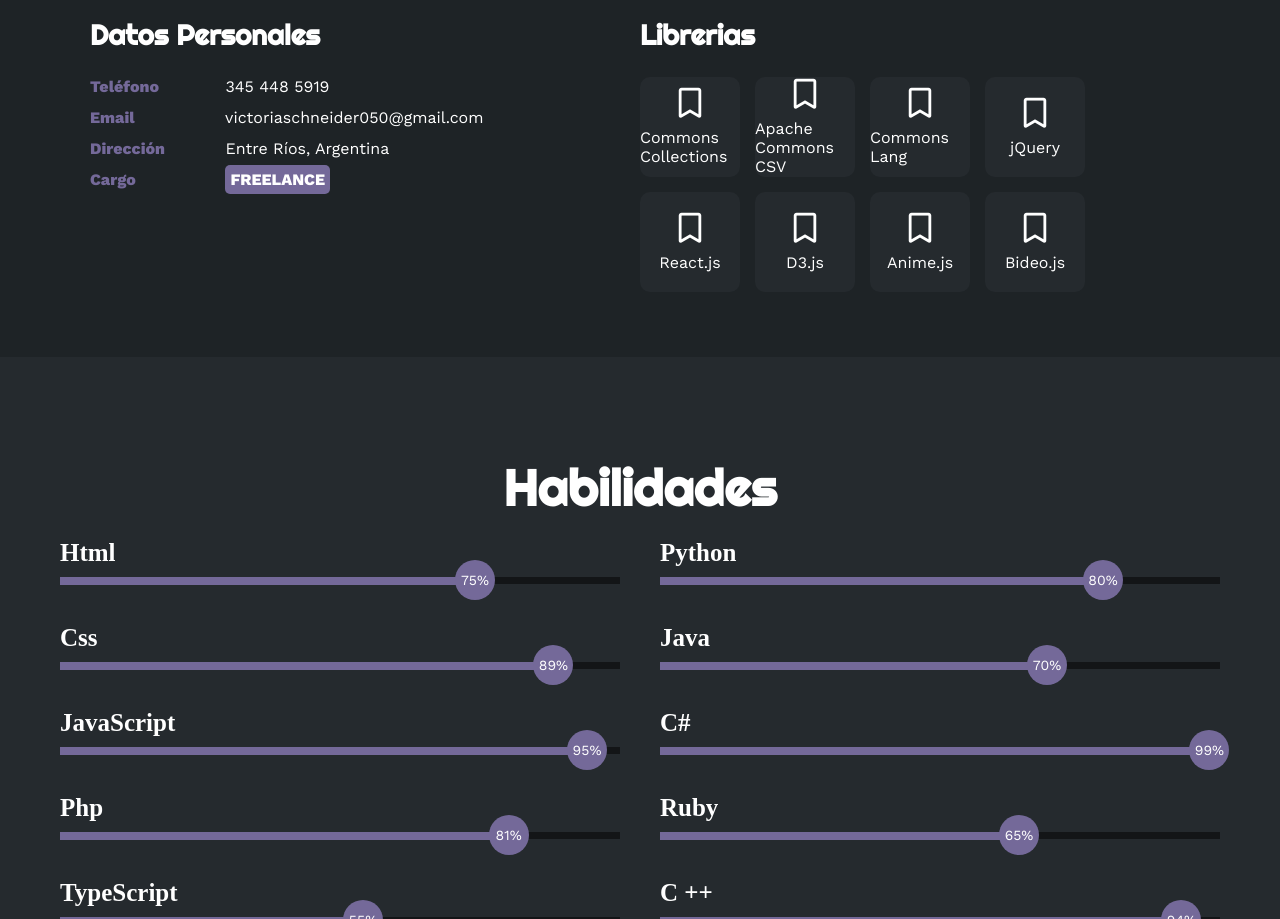
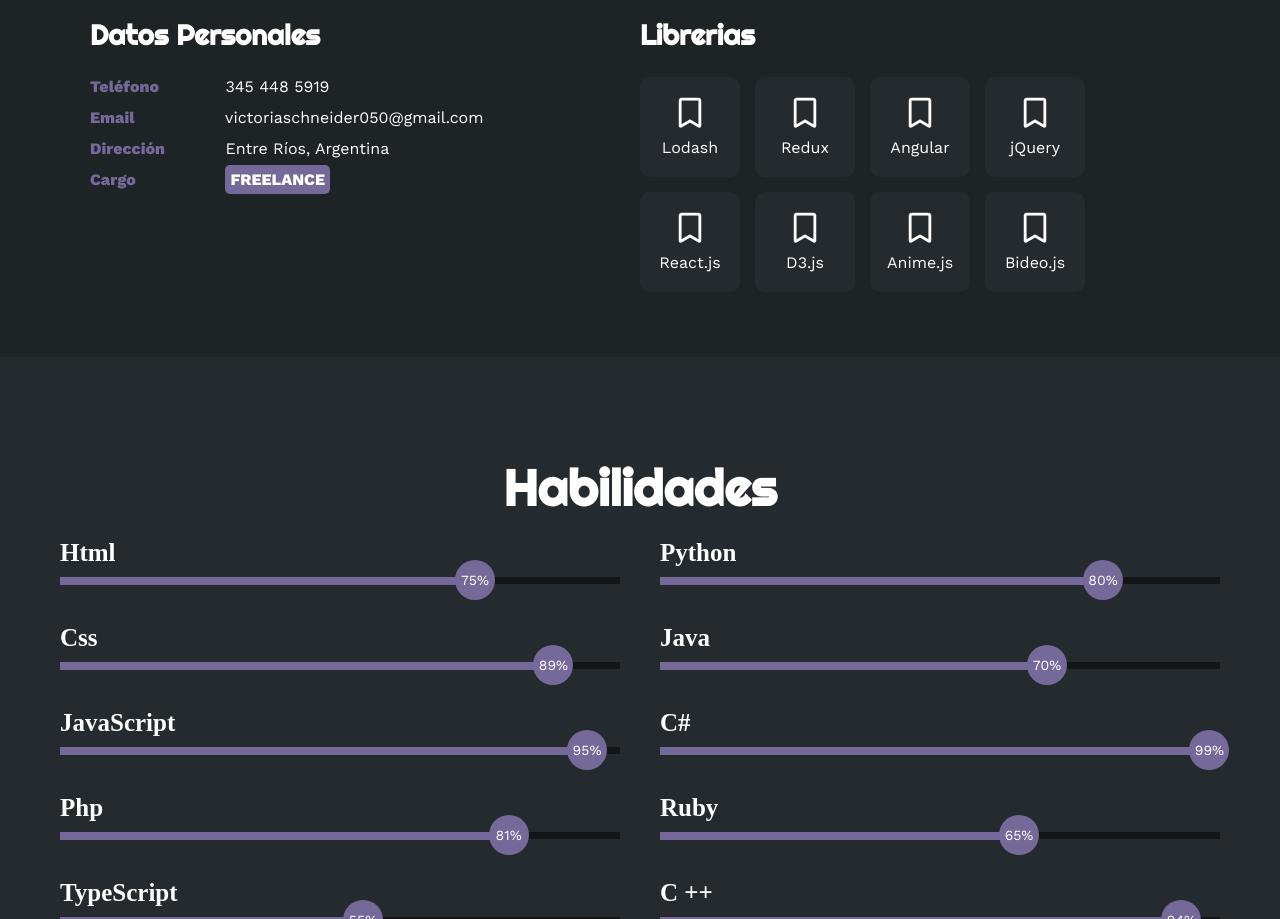
Before and after one commit to victoria10-bs/porfolio.github.io, a plain HTML site: page index.html in a window 1280 px wide. Shown: the part 1062-1981 px from the top of the page. Drawn offline with nearby package versions, Linux system fonts and the light colour scheme.

Commit message:
detalles

```diff
--- a/index.html
+++ b/index.html
@@ -97,15 +97,15 @@
                     <div class="contenedor-intereses">
                         <div class="interes">
                             <i class="fa-regular fa-bookmark"></i>
-                            <span>Commons Collections</span>
+                            <span>Lodash</span>
                         </div>
                         <div class="interes">
                             <i class="fa-regular fa-bookmark"></i>
-                            <span>Apache Commons CSV</span>
+                            <span>Redux</span>
                         </div>
                         <div class="interes">
                             <i class="fa-regular fa-bookmark"></i>
-                            <span>Commons Lang</span>
+                            <span>Angular</span>
                         </div>
                         <div class="interes">
                             <i class="fa-regular fa-bookmark"></i>
```
